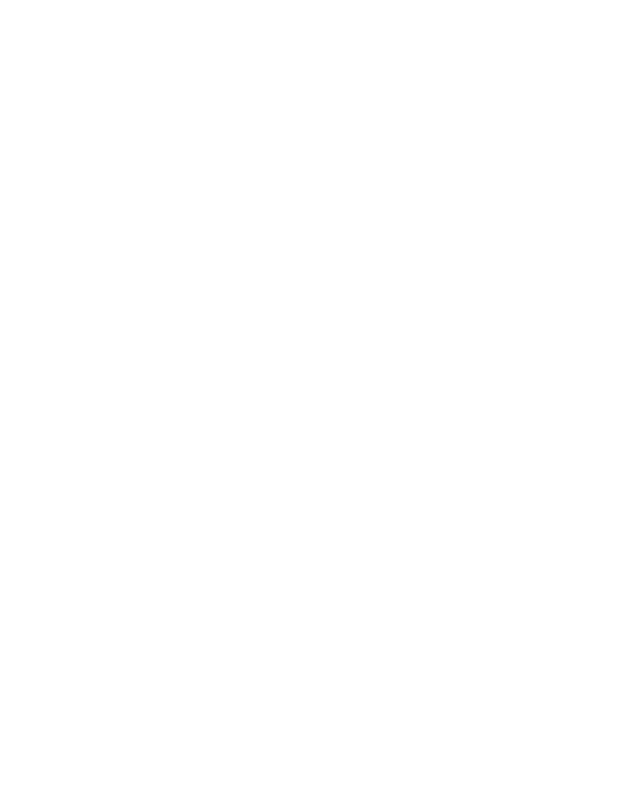
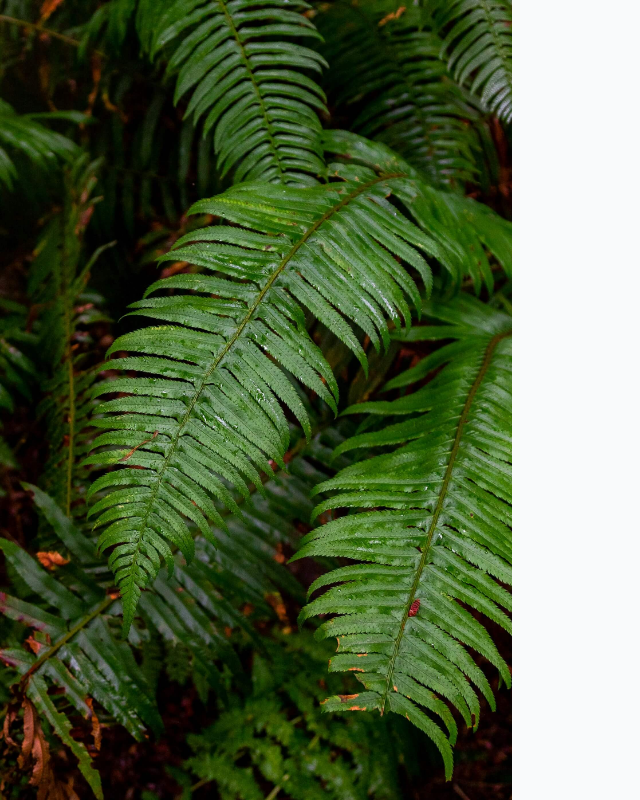
Before and after one commit to YhyCoder/Sign-up-Form, a plain HTML site: page index.html in a window 1280 px wide. Shown: the whole page, without its empty margins (0-640 px from the left). Drawn offline with Linux system fonts and the light colour scheme.

Commit message:
Add sidebar & main sections

```diff
--- a/index.html
+++ b/index.html
@@ -6,5 +6,8 @@
     <title>Sign Up Form</title>
     <link rel="stylesheet" href="./style.css" />
   </head>
-  <body></body>
+  <body>
+    <aside class="image-sidebar"></aside>
+    <main class="signup"></main>
+  </body>
 </html>
--- a/style.css
+++ b/style.css
@@ -1,3 +1,5 @@
+/*** CSS Reset ***/
+
 *,
 *::before,
 *::after {
@@ -17,3 +19,35 @@ img {
   display: block;
   max-width: 100%;
 }
+
+/*** Custom Properties ***/
+
+:root {
+  --main-background: hsl(210, 20%, 98%);
+}
+
+/*** General Styles ***/
+
+body {
+  display: flex;
+  height: 100vh;
+}
+
+/*** Image Sidebar Styles ***/
+
+.image-sidebar {
+  max-width: 530px;
+  width: 40%;
+  flex: auto;
+  height: 100%;
+  background-image: url("./images/Nature.jpg");
+  background-size: cover;
+}
+
+/*** Sign Up Styles ***/
+
+.signup {
+  width: 60%;
+  flex: auto;
+  background-color: var(--main-background);
+}
```
